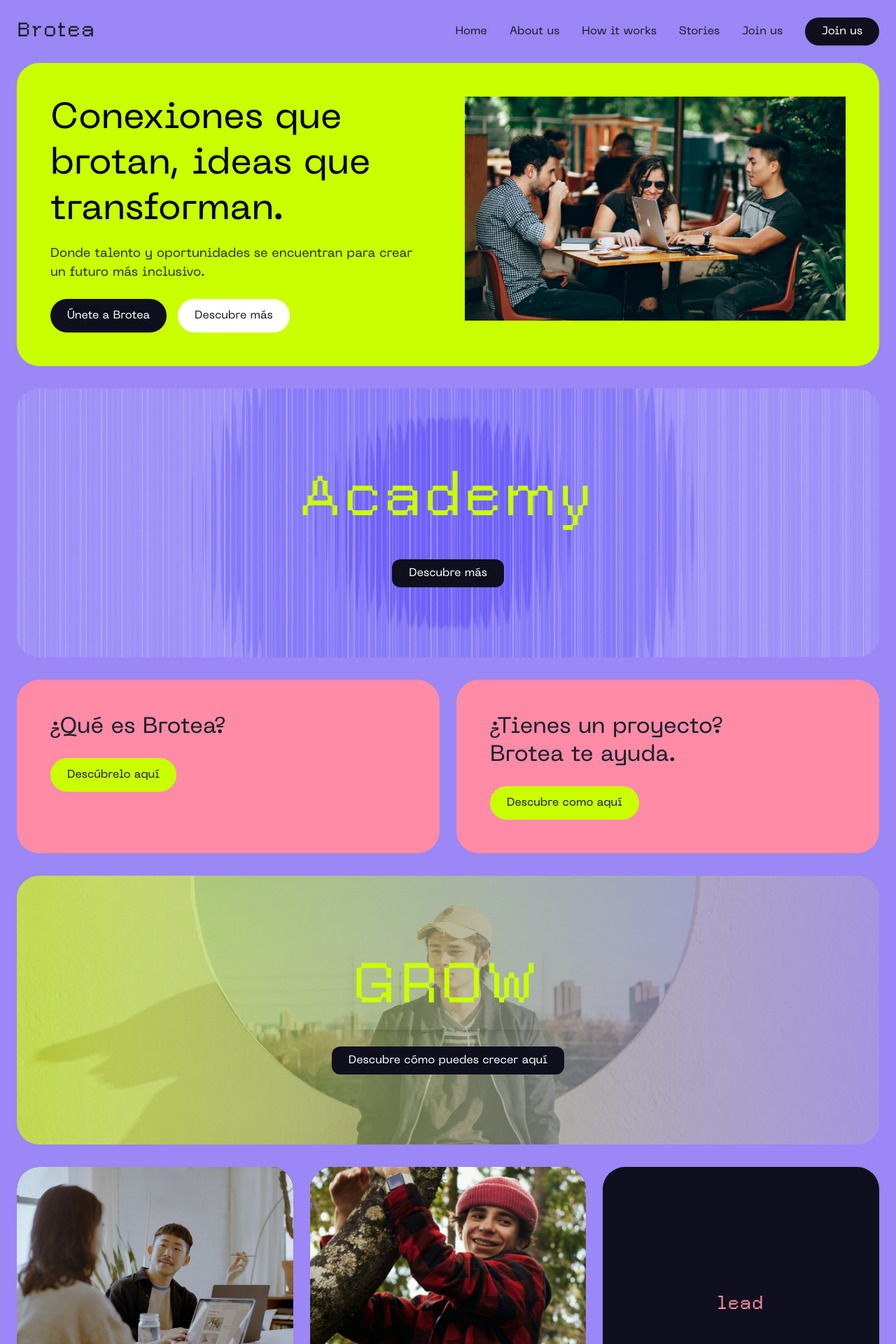
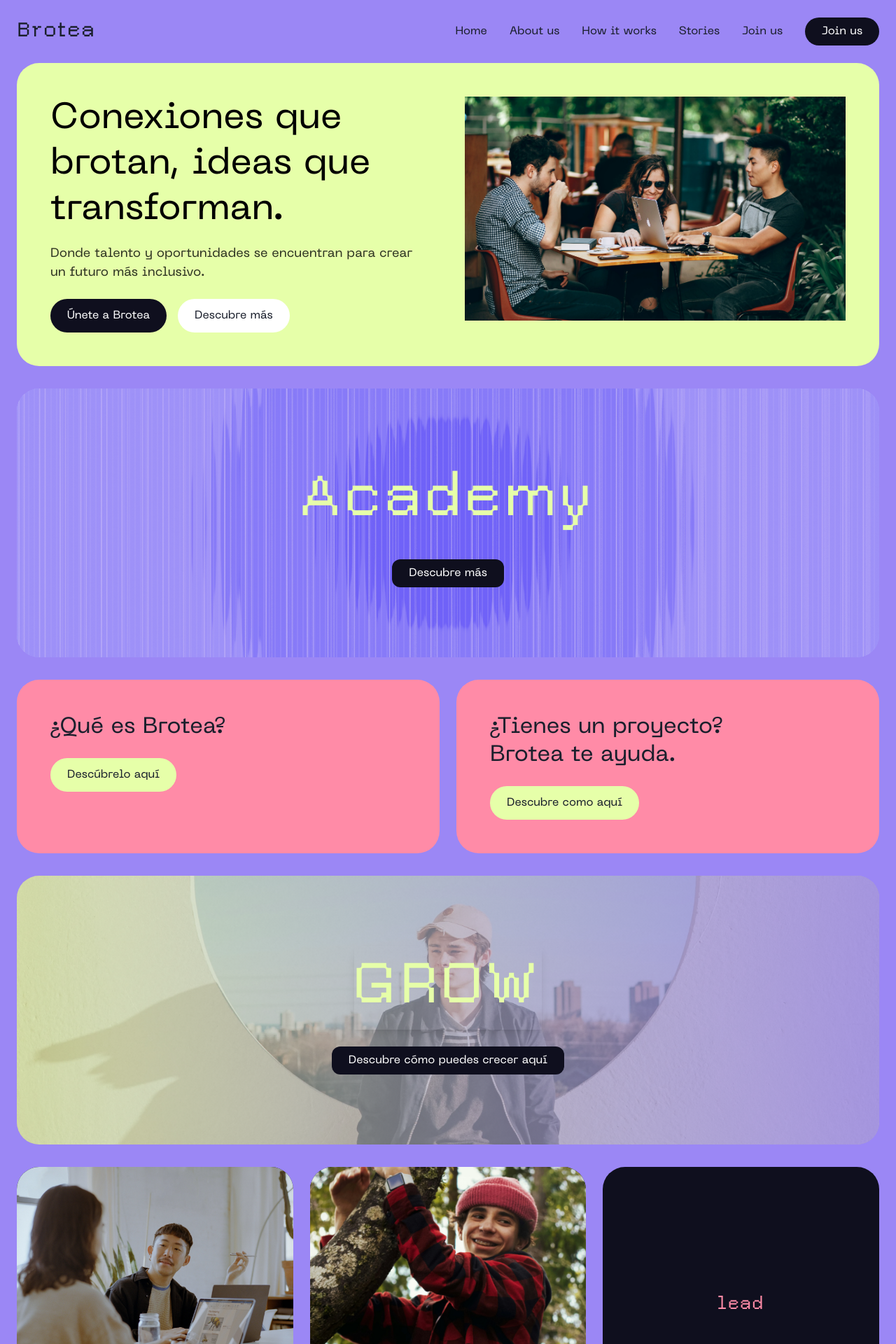
Before and after one commit to broteahub/brotea-landing, a Next.js app: page / in a window 1280 px wide. Shown: the top 1920 px of the page at 70% size. Built offline with nearby package versions, Linux system fonts and the light colour scheme.

Commit message:
style(ui): update color scheme from #CAFF00 to #E6FFA9 and change font definitions chore(deps): update dependency versions and add packageManager field

```diff
--- a/src/app/api/newsletter/route.ts
+++ b/src/app/api/newsletter/route.ts
@@ -66,7 +66,7 @@
               <table cellpadding="0" cellspacing="0" width="100%" style="max-width: 600px; margin: 0 auto; background-color: #ffffff;">
                 <tr>
                   <td style="padding: 20px 0; text-align: center; background-color: #7E69AB;">
-                    <h1 style="color: #CAFF00; margin: 0;">Welcome to Brotea!</h1>
+                    <h1 style="color: #E6FFA9; margin: 0;">Welcome to Brotea!</h1>
                   </td>
                 </tr>
                 <tr>
@@ -76,7 +76,7 @@
                     <p>You selected: <strong>${option}</strong></p>
                     <p>You'll soon receive news, events, and opportunities from Brotea directly in your inbox.</p>
                     <p style="text-align: center; margin: 30px 0;">
-                      <a href="https://brotea.xyz" style="display: inline-block; background-color: #CAFF00; color: #1A1F2C; padding: 10px 20px; text-decoration: none; border-radius: 5px; font-weight: bold;">Visit Brotea</a>
+                      <a href="https://brotea.xyz" style="display: inline-block; background-color: #E6FFA9; color: #1A1F2C; padding: 10px 20px; text-decoration: none; border-radius: 5px; font-weight: bold;">Visit Brotea</a>
                     </p>
                     <p style="color: #777; margin-top: 40px; font-size: 14px; text-align: center; border-top: 1px solid #eee; padding-top: 20px;">
                       &copy; ${new Date().getFullYear()} Brotea. All rights reserved.<br>
--- a/src/app/components/NewsletterFrom.tsx
+++ b/src/app/components/NewsletterFrom.tsx
@@ -57,7 +57,7 @@
         <table cellpadding="0" cellspacing="0" width="100%" style="max-width: 600px; margin: 0 auto; background-color: #ffffff;">
           <tr>
             <td style="padding: 20px 0; text-align: center; background-color: #7E69AB;">
-              <h1 style="color: #CAFF00; margin: 0;">Welcome to Brotea!</h1>
+              <h1 style="color: #E6FFA9; margin: 0;">Welcome to Brotea!</h1>
             </td>
           </tr>
           <tr>
@@ -67,7 +67,7 @@
               <p>You selected: <strong>${option}</strong></p>
               <p>You'll soon receive news, events, and opportunities from Brotea directly in your inbox.</p>
               <p style="text-align: center; margin: 30px 0;">
-                <a href="https://brotea.xyz" style="display: inline-block; background-color: #CAFF00; color: #1A1F2C; padding: 10px 20px; text-decoration: none; border-radius: 5px; font-weight: bold;">Visit Brotea</a>
+                <a href="https://brotea.xyz" style="display: inline-block; background-color: #E6FFA9; color: #1A1F2C; padding: 10px 20px; text-decoration: none; border-radius: 5px; font-weight: bold;">Visit Brotea</a>
               </p>
               <p style="color: #777; margin-top: 40px; font-size: 14px; text-align: center; border-top: 1px solid #eee; padding-top: 20px;">
                 &copy; ${new Date().getFullYear()} Brotea. All rights reserved.<br>
--- a/src/app/global.css
+++ b/src/app/global.css
@@ -4,8 +4,8 @@
 
 @layer base {
   :root {
-    --font-space-grotesk: 'Space Grotesk', sans-serif;
-    --font-press-start: 'Press Start 2P', cursive;
+    --font-space-grotesk: 'PP Neue Machina', sans-serif;
+    --font-press-start: 'PP Neue Machina', cursive;
     --font-pp-neue-machina: 'PP Neue Machina', sans-serif;
     --font-biform-pixel: 'Biform Pixel', monospace;
   }
@@ -39,7 +39,7 @@
   }
 
   .button-neon {
-    @apply bg-[#CAFF00] text-[#1A1F2C] px-8 py-3 rounded-full text-[15px] font-medium transition-all hover:bg-[#CAFF00]/90;
+    @apply bg-[#E6FFA9] text-[#1A1F2C] px-8 py-3 rounded-full text-[15px] font-medium transition-all hover:bg-[#E6FFA9]/90;
   }
 
   .card {
--- a/src/app/page.tsx
+++ b/src/app/page.tsx
@@ -155,7 +155,7 @@
                 ))}
                 <button
                   onClick={() => scrollToSection("newsletter")}
-                  className="bg-[#CAFF00] text-black px-6 py-2 rounded-xl text-left transition-colors hover:bg-[#CAFF00]/90"
+                  className="bg-[#E6FFA9] text-black px-6 py-2 rounded-xl text-left transition-colors hover:bg-[#E6FFA9]/90"
                 >
                   Join us
                 </button>
@@ -172,7 +172,7 @@
             id="home"
             initial={{ opacity: 0, y: 20 }}
             animate={{ opacity: 1, y: 0 }}
-            className="bg-[#CAFF00] rounded-[24px] md:rounded-[32px] p-6 md:p-12 relative overflow-hidden"
+            className="bg-[#E6FFA9] rounded-[24px] md:rounded-[32px] p-6 md:p-12 relative overflow-hidden"
           >
             <div className="md:grid md:grid-cols-2 md:gap-12">
               <div className="z-10 relative">
@@ -238,7 +238,7 @@
               />
             </div>
             <div className="absolute inset-0 bg-gradient-to-r from-[#9b87f5]/70 to-[#9b87f5]/70 flex flex-col items-center justify-center p-6 md:p-12">
-              <h2 className="pixel-text text-[60px] md:text-[80px] text-[#CAFF00] mb-6 text-center">
+              <h2 className="pixel-text text-[60px] md:text-[80px] text-[#E6FFA9] mb-6 text-center">
                 Academy
               </h2>
               <button className="bg-[#0F0F1E] text-white px-6 py-2 rounded-xl hover:bg-[#0F0F1E]/90">
@@ -263,7 +263,7 @@
                   href={brand.instagram_url}
                   target="_blank"
                   rel="noopener noreferrer"
-                  className="inline-block bg-[#CAFF00] text-[#1A1F2C] px-6 py-3 rounded-full hover:scale-105"
+                  className="inline-block bg-[#E6FFA9] text-[#1A1F2C] px-6 py-3 rounded-full hover:scale-105"
                 >
                   Descúbrelo aquí
                 </Link>
@@ -285,7 +285,7 @@
                   href={brand.telegram_url}
                   target="_blank"
                   rel="noopener noreferrer"
-                  className="inline-block bg-[#CAFF00] text-[#1A1F2C] px-6 py-3 rounded-full hover:scale-105"
+                  className="inline-block bg-[#E6FFA9] text-[#1A1F2C] px-6 py-3 rounded-full hover:scale-105"
                 >
                   Descubre como aquí
                 </Link>
@@ -311,8 +311,8 @@
                 priority
               />
             </div>
-            <div className="absolute inset-0 bg-gradient-to-r from-[#CAFF00]/50 to-[#9b87f5]/70 flex flex-col items-center justify-center p-6 md:p-12">
-              <h2 className="pixel-text text-[60px] md:text-[80px] text-[#CAFF00] mb-6 text-center shadow-lg">
+            <div className="absolute inset-0 bg-gradient-to-r from-[#E6FFA9]/50 to-[#9b87f5]/70 flex flex-col items-center justify-center p-6 md:p-12">
+              <h2 className="pixel-text text-[60px] md:text-[80px] text-[#E6FFA9] mb-6 text-center shadow-lg">
                 GROW
               </h2>
               <button className="bg-[#0F0F1E] text-white px-6 py-2 rounded-xl hover:bg-[#0F0F1E]/90">
@@ -365,7 +365,7 @@
               viewport={{ once: true }}
               className="bg-[#0F0F1E] rounded-[24px] md:rounded-[32px] p-6 aspect-square flex items-center justify-center"
             >
-              <span className="pixel-text text-[#CAFF00] text-xl md:text-2xl">learn</span>
+              <span className="pixel-text text-[#E6FFA9] text-xl md:text-2xl">learn</span>
             </motion.div>
             <motion.div
               initial={{ opacity: 0 }}
@@ -401,7 +401,7 @@
               </p>
               <button
                 onClick={() => window.open(brand.twitter_url, "_blank")}
-                className="bg-[#CAFF00] text-[#1A1F2C] px-6 py-3 rounded-full hover:scale-105"
+                className="bg-[#E6FFA9] text-[#1A1F2C] px-6 py-3 rounded-full hover:scale-105"
               >
                 Únete ahora
               </button>
@@ -418,7 +418,7 @@
           >
             <div className="grid md:grid-cols-2 gap-8 items-center">
               <div className="space-y-4">
-                <h3 className="text-3xl md:text-4xl font-bold font-pp-neue-machina text-[#CAFF00]">
+                <h3 className="text-3xl md:text-4xl font-bold font-pp-neue-machina text-[#E6FFA9]">
                   Suscríbete al Newsletter
                 </h3>
                 <p className="text-lg text-white/90 max-w-xl">
@@ -426,13 +426,13 @@
                 </p>
                 <div className="hidden md:block">
                   <div className="flex items-center space-x-4 mt-6">
-                    <div className="w-12 h-12 rounded-full bg-[#CAFF00] flex items-center justify-center">
+                    <div className="w-12 h-12 rounded-full bg-[#E6FFA9] flex items-center justify-center">
                       <span className="text-[#0F0F1E] font-bold">1</span>
                     </div>
                     <p className="text-white">Mantente al día con nuestras novedades</p>
                   </div>
                   <div className="flex items-center space-x-4 mt-4">
-                    <div className="w-12 h-12 rounded-full bg-[#CAFF00] flex items-center justify-center">
+                    <div className="w-12 h-12 rounded-full bg-[#E6FFA9] flex items-center justify-center">
                       <span className="text-[#0F0F1E] font-bold">2</span>
                     </div>
                     <p className="text-white">Accede a contenido exclusivo</p>
@@ -484,9 +484,9 @@
       <div className="bg-[#1A1F2C] p-6 md:p-8 rounded-2xl shadow-xl w-full">
         <form onSubmit={handleSubmit} className="flex flex-col space-y-5">
           <div className="space-y-1.5">
-            <label className="block text-sm font-medium text-[#CAFF00]">Nombre y Apellidos</label>
+            <label className="block text-sm font-medium text-[#E6FFA9]">Nombre y Apellidos</label>
             <input
-              className="w-full px-4 py-3 rounded-xl text-black focus:outline-none focus:ring-2 focus:ring-[#CAFF00] transition-all text-sm md:text-base"
+              className="w-full px-4 py-3 rounded-xl text-black focus:outline-none focus:ring-2 focus:ring-[#E6FFA9] transition-all text-sm md:text-base"
               type="text"
               name="fullname"
               minLength={5}
@@ -497,9 +497,9 @@
             />
           </div>
           <div className="space-y-1.5">
-            <label className="block text-sm font-medium text-[#CAFF00]">Correo electrónico</label>
+            <label className="block text-sm font-medium text-[#E6FFA9]">Correo electrónico</label>
             <input
-              className="w-full px-4 py-3 rounded-xl text-black focus:outline-none focus:ring-2 focus:ring-[#CAFF00] transition-all text-sm md:text-base"
+              className="w-full px-4 py-3 rounded-xl text-black focus:outline-none focus:ring-2 focus:ring-[#E6FFA9] transition-all text-sm md:text-base"
               type="email"
               name="email"
               required
@@ -509,9 +509,9 @@
             />
           </div>
           <div className="space-y-1.5">
-            <label className="block text-sm font-medium text-[#CAFF00]">¿Qué deseas hacer?</label>
+            <label className="block text-sm font-medium text-[#E6FFA9]">¿Qué deseas hacer?</label>
             <select
-              className="w-full px-4 py-3 rounded-xl text-black focus:outline-none focus:ring-2 focus:ring-[#CAFF00] transition-all text-sm md:text-base"
+              className="w-full px-4 py-3 rounded-xl text-black focus:outline-none focus:ring-2 focus:ring-[#E6FFA9] transition-all text-sm md:text-base"
               name="option"
               required
               value={option}
@@ -528,7 +528,7 @@
             className={`px-6 py-3 rounded-xl font-semibold text-base md:text-lg transition-all mt-2 ${
               status === "loading"
                 ? "bg-gray-400 text-white cursor-not-allowed"
-                : "bg-[#CAFF00] text-[#1A1F2C] hover:scale-105 hover:shadow-lg"
+                : "bg-[#E6FFA9] text-[#1A1F2C] hover:scale-105 hover:shadow-lg"
             }`}
             disabled={status === "loading"}
           >
@@ -593,13 +593,13 @@
           </div>
         </div>
         <div className="flex space-x-6">
-          <a href={brand.telegram_url} target="_blank" rel="noopener noreferrer" aria-label="Telegram" className="text-white hover:text-[#CAFF00] transition-colors">
+          <a href={brand.telegram_url} target="_blank" rel="noopener noreferrer" aria-label="Telegram" className="text-white hover:text-[#E6FFA9] transition-colors">
             <MessageCircle className="w-6 h-6" />
           </a>
-          <a href={brand.twitter_url} target="_blank" rel="noopener noreferrer" aria-label="Twitter" className="text-white hover:text-[#CAFF00] transition-colors">
+          <a href={brand.twitter_url} target="_blank" rel="noopener noreferrer" aria-label="Twitter" className="text-white hover:text-[#E6FFA9] transition-colors">
             <X className="w-6 h-6" />
           </a>
-          <a href={brand.instagram_url} target="_blank" rel="noopener noreferrer" aria-label="Instagram" className="text-white hover:text-[#CAFF00] transition-colors">
+          <a href={brand.instagram_url} target="_blank" rel="noopener noreferrer" aria-label="Instagram" className="text-white hover:text-[#E6FFA9] transition-colors">
             <Instagram className="w-6 h-6" />
           </a>
         </div>
```
Also changed, not shown: package.json (+5 -4 lines), 1 other file (tests, documents, lock files or other folders).
